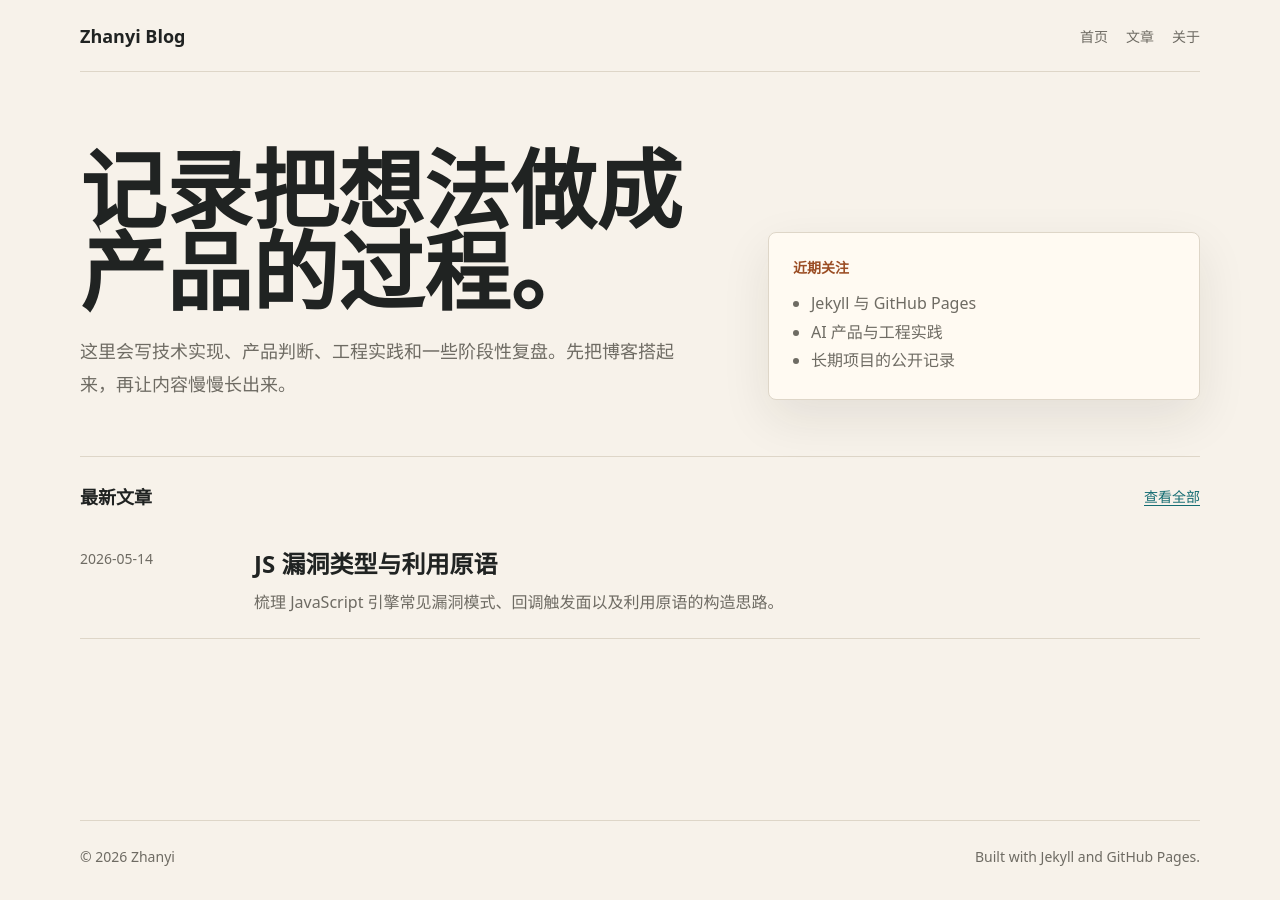
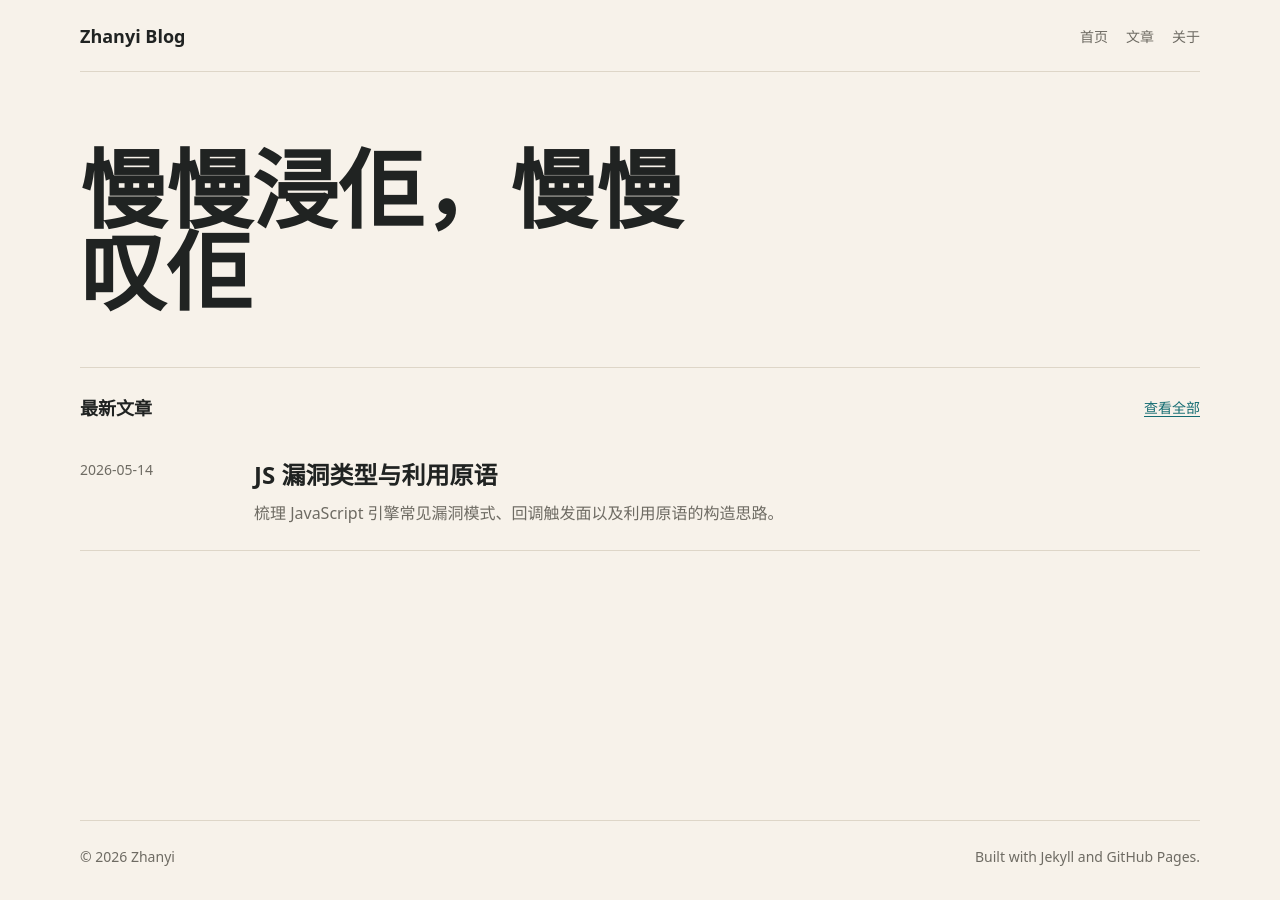
Before and after one commit to zhanyiyi/zhanyiyi.github.io, a Jekyll site: the page built from index.md, in a window 1280 px wide. Built offline with Jekyll 4.4.1, drawn with Linux system fonts in a browser that asks for light colours.

Commit message:
update homepage: remove recent focus panel and update tagline

```diff
--- a/index.md
+++ b/index.md
@@ -5,17 +5,8 @@ title: 首页
 
 <section class="hero">
   <div>
-    <h1>记录把想法做成产品的过程。</h1>
-    <p>这里会写技术实现、产品判断、工程实践和一些阶段性复盘。先把博客搭起来，再让内容慢慢长出来。</p>
+    <h1>慢慢浸佢，慢慢叹佢</h1>
   </div>
-  <aside class="hero-panel">
-    <strong>近期关注</strong>
-    <ul>
-      <li>Jekyll 与 GitHub Pages</li>
-      <li>AI 产品与工程实践</li>
-      <li>长期项目的公开记录</li>
-    </ul>
-  </aside>
 </section>
 
 <section>
```
